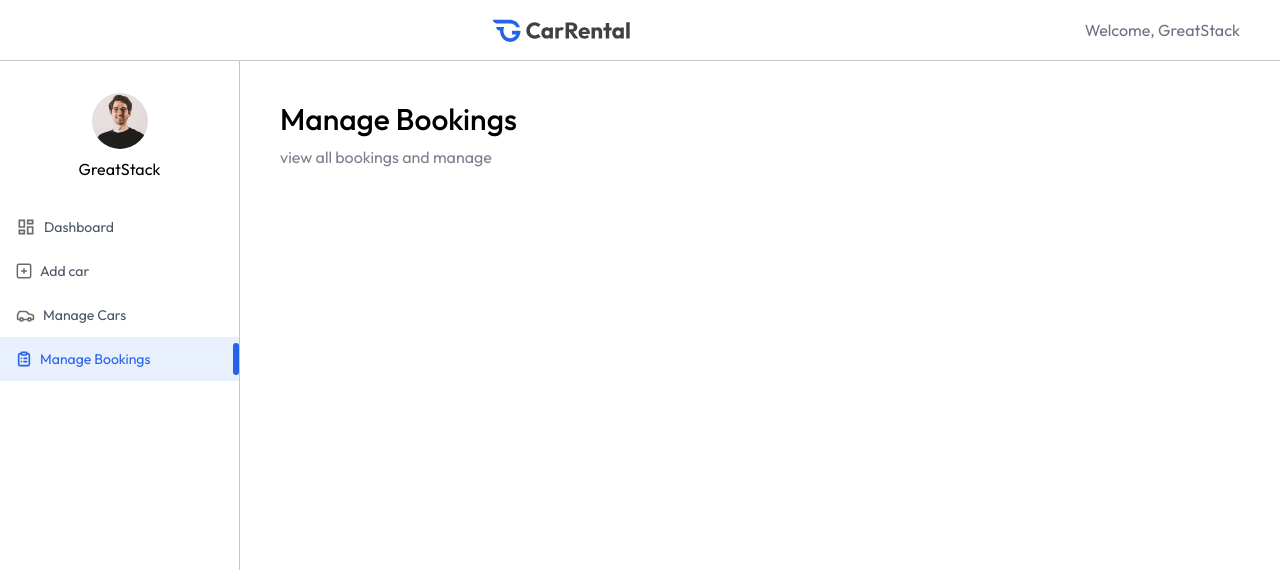
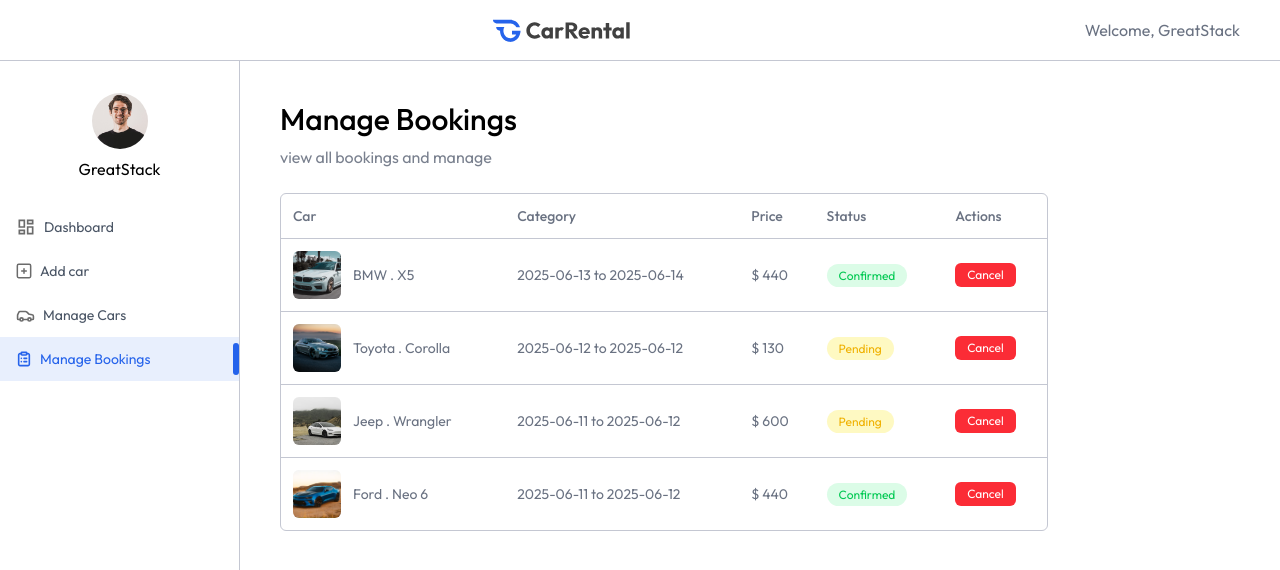
Before and after one commit to smThilshan/car-rental-front-end, a React (Vite) app: page /owner/manage-bookings in a window 1280 px wide. Shown: the top 570 px of the page. Built offline with nearby package versions, Linux system fonts and the light colour scheme.

Commit message:
added manage booking screen

```diff
--- a/src/pages/owner/ManageBooking.jsx
+++ b/src/pages/owner/ManageBooking.jsx
@@ -1,17 +1,99 @@
-import React from 'react'
-import TitleOwner from '../../components/owner/TitleOwner'
+import React, { useEffect, useState } from "react";
+import TitleOwner from "../../components/owner/TitleOwner";
+import { dummyCarData, dummyMyBookingsData } from "../../assets/assets";
 
 const ManageBooking = () => {
+  const currency = import.meta.env.VITE_CURRENCY;
+
+  const [bookings, setBookings] = useState([]);
+
+  const fetchOwnerBookings = async () => {
+    setBookings(dummyMyBookingsData);
+  };
+
+  useEffect(() => {
+    fetchOwnerBookings();
+  }, []);
+
   return (
-    <div className='px-4 pt-10 md:px-10 w-full'>
-      <TitleOwner title="Manage Bookings" subTitle="view all bookings and manage" />
+    <div className="px-4 pt-10 md:px-10 w-full">
+      <TitleOwner
+        title="Manage Bookings"
+        subTitle="view all bookings and manage"
+      />
 
-      <div className=''>
+      <div className="max-w-3xl w-full rounded-md overflow-hidden border border-borderColor mt-6">
+        <table className="w-full border-collapse text-left text-sm text-gray-500">
+          <thead className="text-gray-500">
+            <tr>
+              <th className="p-3 font-medium ">Car</th>
+              <th className="p-3 font-medium max-md:hidden">Category</th>
+              <th className="p-3 font-medium ">Price</th>
+              <th className="p-3 font-medium max-md:hidden">Status</th>
+              <th className="p-3 font-medium ">Actions</th>
+            </tr>
+          </thead>
+          <tbody>
+            {bookings.map((booking, index) => (
+              <tr
+                key={index}
+                className="border-t border-borderColor text-gray-500"
+              >
+                <td className="p-3 flex items-center gap-3">
+                  <img
+                    src={booking.car.image}
+                    alt=""
+                    className="h-12 w-12 aspect-square rounded-md object-cover"
+                  />
+                  <td>
+                    {booking.car.brand} . {booking.car.model}
+                  </td>
+                </td>
 
+                <td className="p-3 max-md:hidden">
+                  {booking.pickupDate.split("T")[0]} to{" "}
+                  {booking.returnDate.split("T")[0]}
+                </td>
+
+                <td className="p-3">
+                  {currency} {booking.price}
+                </td>
+
+                <td className="p-3 max-md:hidden">
+                  <span
+                    className={`px-3 py-1 rounded-full text-xs
+      ${
+        booking.status === "confirmed"
+          ? "bg-green-100 text-green-500"
+          : "bg-yellow-100 text-yellow-500"
+      }
+    `}
+                  >
+                    {booking.status === "confirmed" ? "Confirmed" : "Pending"}
+                  </span>
+                </td>
+                <td className="p-3">
+  {booking.cancelled ? (
+    <span className="block text-xs px-3 py-1 rounded-md bg-gray-100 text-gray-500">
+      Cancelled
+    </span>
+  ) : (
+    <button
+      onClick={() => handleCancel(index)}
+      className="px-3 py-1 rounded-md bg-red-500 text-white text-xs hover:bg-red-600"
+    >
+      Cancel
+    </button>
+  )}
+</td>
+
+              </tr>
+            ))}
+          </tbody>
+        </table>
       </div>
+    </div>
+  );
+};
 
-    </div>
-  )
-}
-
-export default ManageBooking
+export default ManageBooking;
--- a/src/pages/owner/ManageCars.jsx
+++ b/src/pages/owner/ManageCars.jsx
@@ -23,8 +23,8 @@
           <thead className="text-gray-500">
             <tr>
               <th className="p-3 font-medium ">Car</th>
-              <th className="p-3 font-medium max-md:hidden">Category</th>
-              <th className="p-3 font-medium ">Price</th>
+              <th className="p-3 font-medium max-md:hidden">Date Range</th>
+              <th className="p-3 font-medium ">Total</th>
               <th className="p-3 font-medium max-md:hidden">Status</th>
               <th className="p-3 font-medium ">Actions</th>
             </tr>
```
